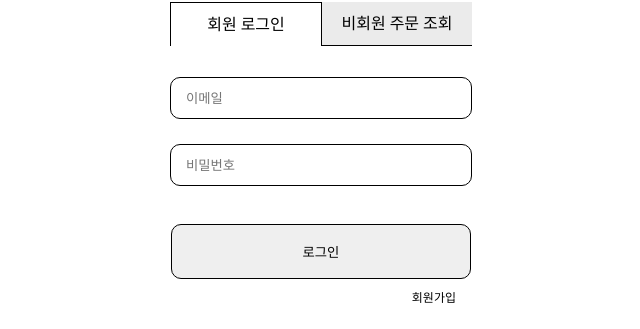
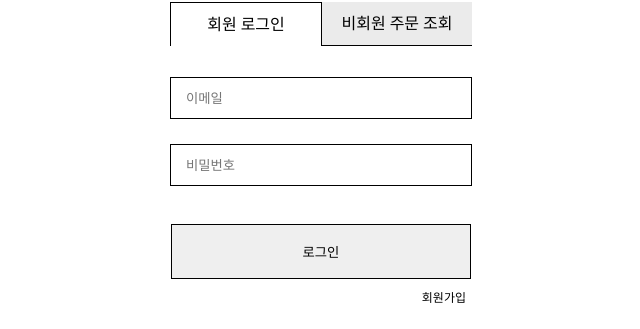
Before and after one commit to uiyeon831/book-shopping-mall-webapp, a React (Create React App) app: page /login in a window 1280 px wide. Shown: the part 146-475 px from the top of the page, without its empty margins (319-959 px from the left). Built offline with nearby package versions, Linux system fonts and the light colour scheme.

Commit message:
change style

```diff
--- a/src/components/Style/style.js
+++ b/src/components/Style/style.js
@@ -30,7 +30,6 @@ const Input = styled.input`
   width: 270px;
   height: 40px;
   border: 1px solid black;
-  border-radius: 10px;
   margin: 0;
   padding: 0 15px;
 `
@@ -60,7 +59,6 @@ const LoginBtn = styled.button`
   width: 300px;
   height: 55px;
   border: 1px solid black;
-  border-radius: 10px;
   margin-top: 10px;
   &:hover{
     cursor: pointer;
--- a/src/pages/User/Login/style.js
+++ b/src/pages/User/Login/style.js
@@ -73,7 +73,7 @@ const InputDiv = styled.div`
 `
 
 const JoinPTag = styled.p`
-  width: 270px;
+  width: 290px;
   color: black;
   font-size: 12px;
   text-align: right;
```
